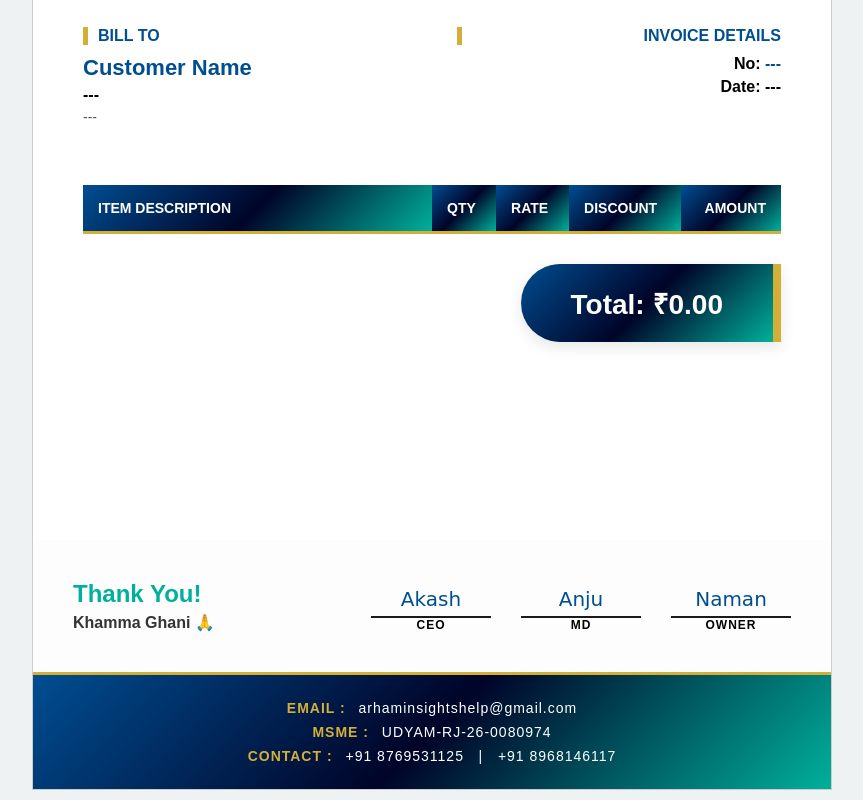
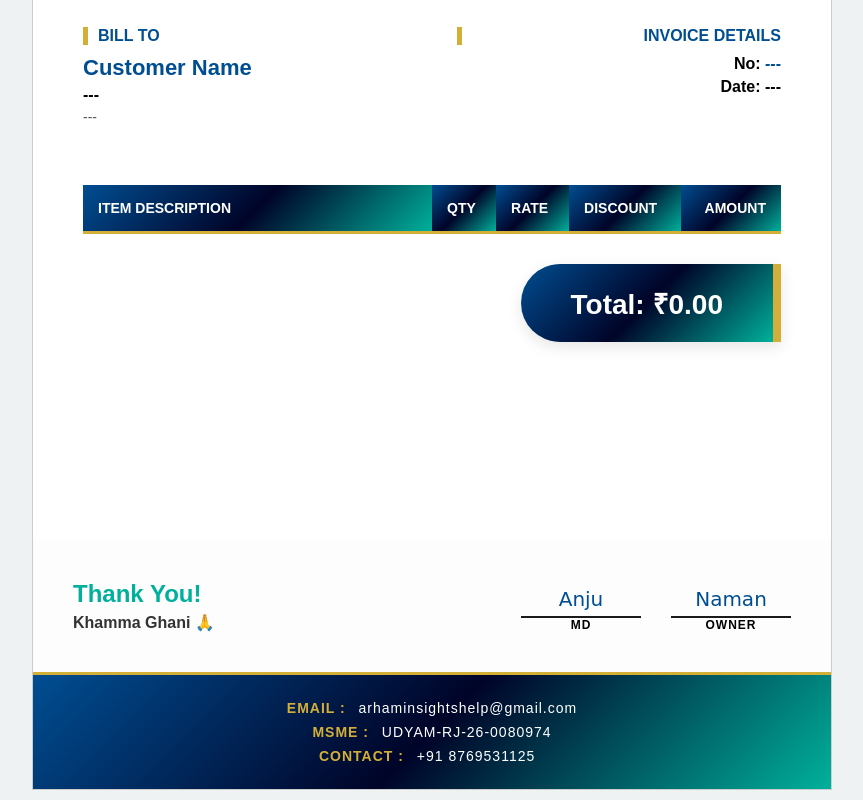
Before and after one commit to arhaminsights/Invoice-, a plain HTML site: page index.html in a window 1280 px wide. Shown: the part 873-1673 px from the top of the page, without its empty margins (208-1071 px from the left). Drawn offline with nearby package versions, Linux system fonts and the light colour scheme.

Commit message:
Update index.html

```diff
--- a/index.html
+++ b/index.html
@@ -169,7 +169,7 @@
             <p style="margin:5px 0 0 0; font-weight:900; color: #333;">Khamma Ghani 🙏</p>
         </div>
         <div style="display:flex; gap:30px;">
-            <div class="sig-box"><div style="font-family:cursive; font-size: 20px; color: #004e92;">Akash</div><div class="sig-line">CEO</div></div>
+
             <div class="sig-box"><div style="font-family:cursive; font-size: 20px; color: #004e92;">Anju</div><div class="sig-line">MD</div></div>
             <div class="sig-box"><div style="font-family:cursive; font-size: 20px; color: #004e92;">Naman</div><div class="sig-line">OWNER</div></div>
         </div>
@@ -178,7 +178,7 @@
     <div class="contact-strip">
         <div class="contact-row"><span>EMAIL :</span> arhaminsightshelp@gmail.com</div>
         <div class="contact-row"><span>MSME :</span> UDYAM-RJ-26-0080974</div>
-        <div class="contact-row"><span>CONTACT :</span> +91 8769531125 &nbsp; | &nbsp; +91 8968146117</div>
+        <div class="contact-row"><span>CONTACT :</span> +91 8769531125 &nbsp </div>
     </div>
 </div>
 
```
